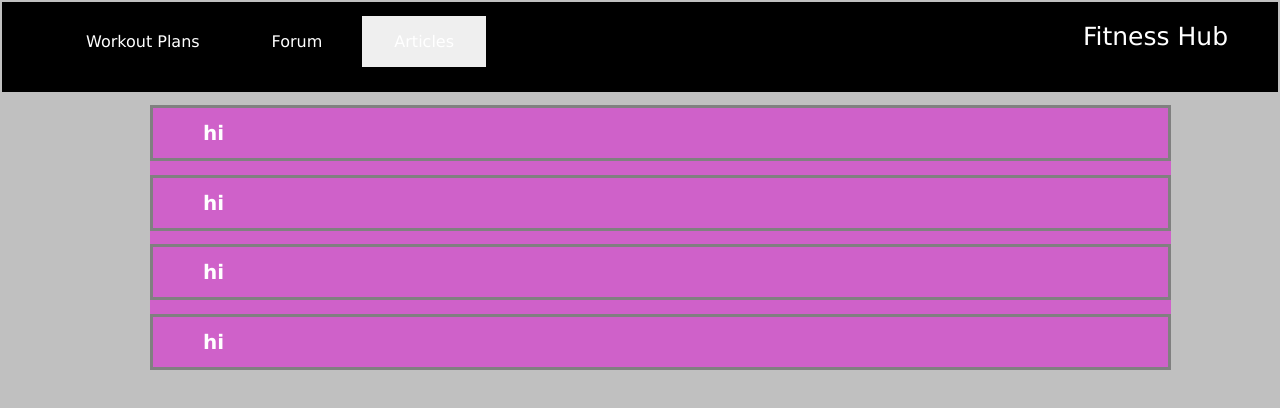
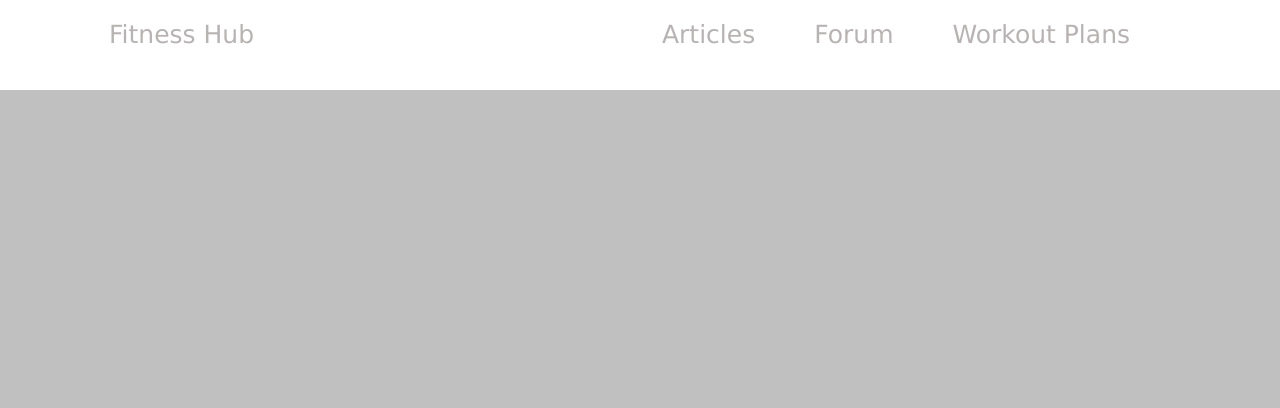
Before and after one commit to NameNotHere/NameNotHere.github.io, a plain HTML site: page index.html in a window 1280 px wide. Drawn offline with Linux system fonts and the light colour scheme.

Commit message:
Add files via upload

```diff
--- a/index.html
+++ b/index.html
@@ -8,67 +8,40 @@
             .header{
 				width:100%;
 				height:90px;
-				background-color:black;
+				background-color: white;
 				position:sticky;
 			}
 			body{
 				margin:0px;
 				padding:0px;
 			}
+            .header_text{
+                color:rgba(131, 122, 122, 0.568);
+				font-size:25px;
+                right: 100px;
+				font-family:verdana;
+				line-height:50px;
+				padding-left:9px;
+                float: right;
+				position: relative;
+				top:10px;
+                padding-right:50px;
+
+            }
             .logo{
-				color:white;
+				color:rgba(131, 122, 122, 0.568);
 				font-size:25px;
 				font-family:verdana;
 				text-align:right;
 				margin-top:0px;
-				float:right;
+				float:left;
 				margin:0px;
 				line-height:50px;
 				padding-left:9px;
 				position: relative;
-				right:50px;
+				left:50px;
 				top:10px;
 			}
-			.mainchunk{
-				color:white;
-				border: solid;
-				font-size:20px;
-				font-family:verdana;
-				line-height:50px;
-				padding-left:50px;
-				cursor: pointer;
-				border-color: gray;
-
-
-			}
-			.button {
-  				border: none;
- 				color: white;
-  				padding: 16px 32px;
-  				font-family:verdana;
- 				text-align: center;
-				text-decoration: none;
-				display: inline-block;
- 				font-size: 16px;
- 		 		margin: 4px 2px;
- 				transition-duration: 0.4s;
- 				cursor: pointer;
- 				position: relative;
- 				top:10px;
-			}
-
-			.main_chunk {
-				width:80%;
-				height:110%;
-				background-color:rgba(221, 5, 210, 0.507);
-				position:sticky;
-				left:150px;
-			}
-			body{
-				margin:2px;
-				padding:0px;
-			}
-
 		</style>
     </head>
     <style>
@@ -82,28 +55,13 @@
 		  display: inline;
 		}
 	</style>
-	<script src="fitnesshub.js"></script>
 	<body style="background-color:rgb(192,192,192);">
 		<div class="header">
 			<ul>
 				<li class="logo">Fitness Hub</li>
-				<li class="button" href=#Workout>Workout Plans</li>
-				<li class="button" href=#Forum>Forum</li>
-				<button class="button" onclick="Article()" id="ArticleBTN">Articles</button>
-				<script>
-					var ArticleBTN = document.getElementById("ArticleBTN");
-					function Article() {
-						ArticleBTN.innerHTML = "clicked";
-						ArticleBTN.innerText = "clicked";
-					}
-				</script>
+				<li class="header_text" href=#Workout>Workout Plans</li>
+				<li class="header_text" href=#Forum>Forum</li>
+				<li class="header_text" href="">Articles</li>
             </ul>
         </div>
-		<div class="main_chunk">
-			<h1 class=mainchunk> hi </h1>
-			<h1 class=mainchunk> hi </h1>
-			<h1 class=mainchunk> hi </h1>
-			<h1 class=mainchunk> hi </h1>
-		</div>
-	</body>
 </html>
```
Lines whose indentation alone changed are shown as unchanged.
